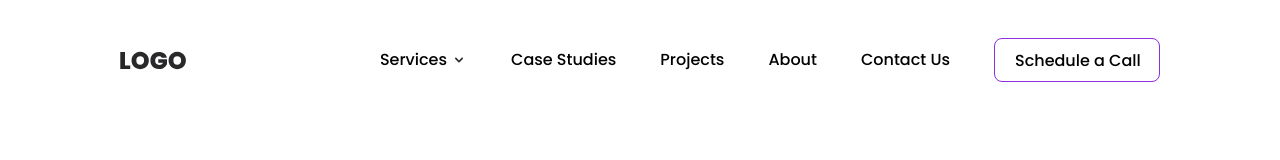
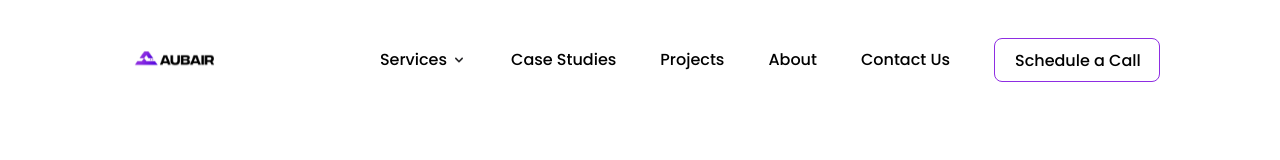
Before and after one commit to MobeenKhan221/Aubair-website, a Next.js app: page / in a window 1280 px wide. Shown: the top 160 px of the page. Built offline with nearby package versions, Linux system fonts and the light colour scheme.

Commit message:
Logo chanegs

```diff
--- a/src/components/header.tsx
+++ b/src/components/header.tsx
@@ -1,6 +1,7 @@
 "use client";
 import "@/style/header.css";
-import MainLogo from "@/assets/main logo.svg";
+
+import MainLogo from "@/assets/Aubair-logo-main.svg";
 import DropDownIcon from "@/assets/chevron-down.svg";
 import HamburgerIcon from "@/assets/menu-cion-hamburger.svg";
 import Image from "next/image";
@@ -48,7 +49,7 @@ export default function Header() {
           onClick={() => scrollToSection("home")}
           style={{ cursor: "pointer" }}
         >
-          <Image src={MainLogo} alt="Logo image" />
+          <Image src={MainLogo} alt="Logo image" className="aubair-logo-main" />
         </div>
 
         {/* Hamburger icon for mobile screens */}
--- a/src/style/header.css
+++ b/src/style/header.css
@@ -20,6 +20,10 @@
 .Main-logo {
   display: flex;
   align-items: center;
+  width: 100px;
+}
+.Main-logo .aubair-logo-main {
+  width: 100%;
 }
 
 .tags-items {
```
Also changed, not shown: src/assets/Aubair-logo-main.svg (added).
